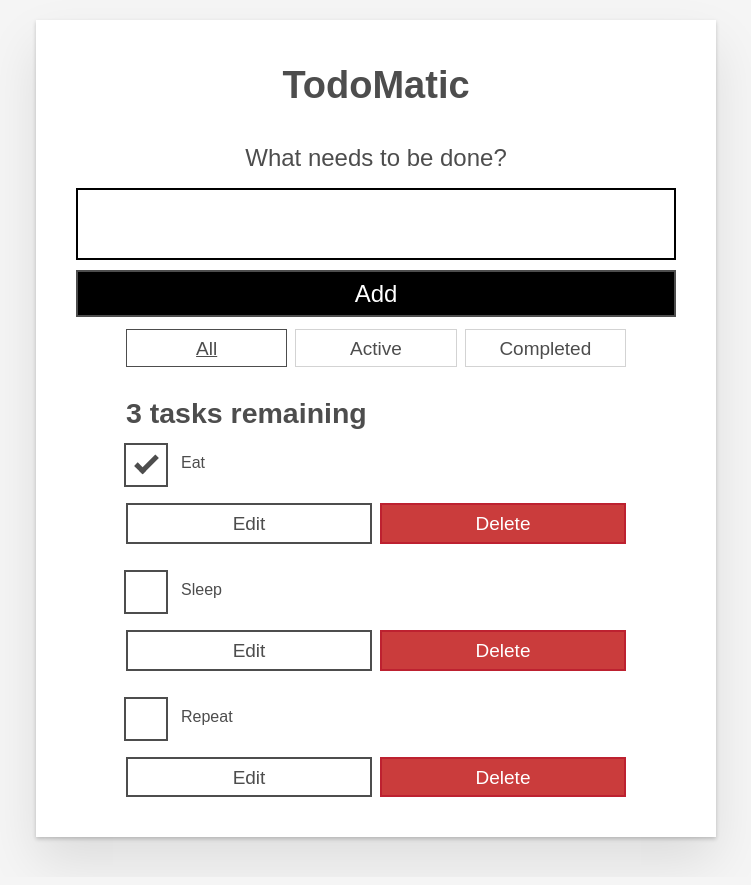
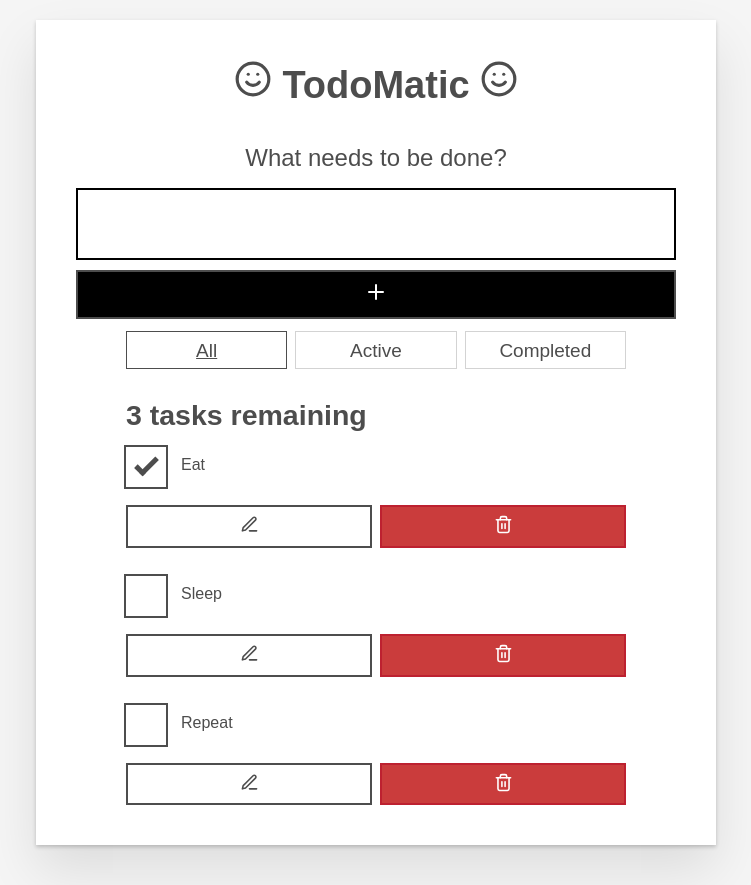
Before and after one commit to NaN3rr/INET2000-Project2, a React (Vite) app: page / in a window 1280 px wide. Shown: the whole page, without its empty margins (264-1015 px from the left). Built offline with nearby package versions, Linux system fonts and the light colour scheme.

Commit message:
Icons/Customized

```diff
--- a/package.json
+++ b/package.json
@@ -12,7 +12,8 @@
   "dependencies": {
     "nanoid": "^5.0.7",
     "react": "^18.2.0",
-    "react-dom": "^18.2.0"
+    "react-dom": "^18.2.0",
+    "react-icons": "^5.1.0"
   },
   "devDependencies": {
     "@types/react": "^18.2.66",
--- a/src/App.jsx
+++ b/src/App.jsx
@@ -3,6 +3,7 @@ import { nanoid } from "nanoid";
 import Form from "./components/Form";
 import FilterButton from "./components/FilterButton";
 import Todo from "./components/Todo";
+import { FiSmile } from "react-icons/fi";
 
 function usePrevious(value) {
   const ref = useRef();
@@ -94,7 +95,7 @@ function App(props) {
 
   return (
     <div className="todoapp stack-large">
-      <h1>TodoMatic</h1>
+      <h1><FiSmile /> TodoMatic <FiSmile /></h1>
       <Form addTask={addTask} />
       <div className="filters btn-group stack-exception">
         {filterList}
--- a/src/components/Form.jsx
+++ b/src/components/Form.jsx
@@ -1,4 +1,5 @@
 import { useState } from "react";
+import { FiPlus } from "react-icons/fi";
 
 function Form(props) {
     const [name, setName] = useState("");
@@ -30,7 +31,7 @@ function Form(props) {
                 onChange={handleChange}
             />
             <button type="submit" className="btn btn__primary btn__lg">
-                Add
+                <FiPlus />
             </button>
         </form>
     );
--- a/src/components/Todo.jsx
+++ b/src/components/Todo.jsx
@@ -1,4 +1,8 @@
 import { useEffect, useRef, useState } from "react";
+import { FiEdit3 } from "react-icons/fi";
+import { FiTrash2 } from "react-icons/fi";
+import { FiSave } from "react-icons/fi";
+import { FiXCircle } from "react-icons/fi";
 
 function usePrevious(value) {
     const ref = useRef();
@@ -45,11 +49,11 @@ function Todo(props) {
                     type="button"
                     className="btn todo-cancel"
                     onClick={() => setEditing(false)}>
-                    Cancel
+                    <FiXCircle />
                     <span className="visually-hidden">renaming {props.name}</span>
                 </button>
                 <button type="submit" className="btn btn__primary todo-edit">
-                    Save
+                    <FiSave />
                     <span className="visually-hidden">new name for {props.name}</span>
                 </button>
             </div>
@@ -75,13 +79,13 @@ function Todo(props) {
                     className="btn"
                     onClick={() => { setEditing(true); }}
                     ref={editButtonRef} >
-                    Edit <span className="visually-hidden">{props.name}</span>
+                    <FiEdit3 /><span className="visually-hidden">{props.name}</span>
                 </button>
                 <button
                     type="button"
                     className="btn btn__danger"
                     onClick={() => props.deleteTask(props.id)}>
-                    Delete <span className="visually-hidden">{props.name}</span>
+                    <FiTrash2 /> <span className="visually-hidden">{props.name}</span>
                 </button>
             </div>
         </div>
```
Also changed, not shown: 1 other file (tests, documents, lock files or other folders).
